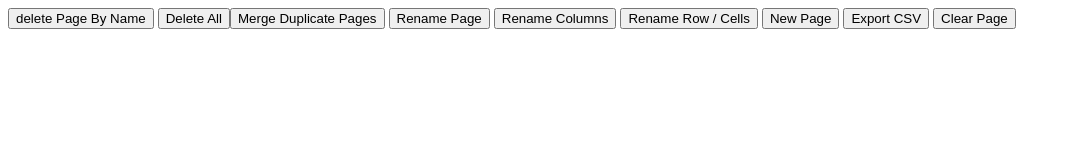
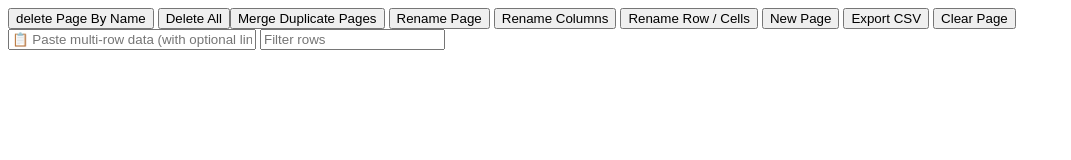
Before and after one commit to 1pageQuickSites/indexButtons, a plain HTML site: page index.html in a window 1280 px wide. Shown: the whole page, without its empty margins (0-1071 px from the left). Drawn offline with Linux system fonts and the light colour scheme.

Commit message:
Add input fields for data paste and filtering
Added input fields for pasting multi-row data and filtering rows.

```diff
--- a/index.html
+++ b/index.html
@@ -9,6 +9,13 @@
   <button onclick="createPage()">New Page</button>
   <button onclick="exportCurrentPageCSV()">Export CSV</button>
   <button onclick="clearCurrentPage()">Clear Page</button>
+<div class="tabs"></div>
+<div class="sheet active">
+  <div class="controls">
 
+    <input placeholder="📋 Paste multi-row data (with optional links, e.g. 'Crown | page2:row3')"
+           oninput="pasteMultiPageData(this.value)" style="flex:1; min-width:240px;">
+    <input placeholder="Filter rows" oninput="filterCurrentPage(this.value)" style="flex:1; min-width:120px;">
+  </div>
  </body>
 </html>
```
